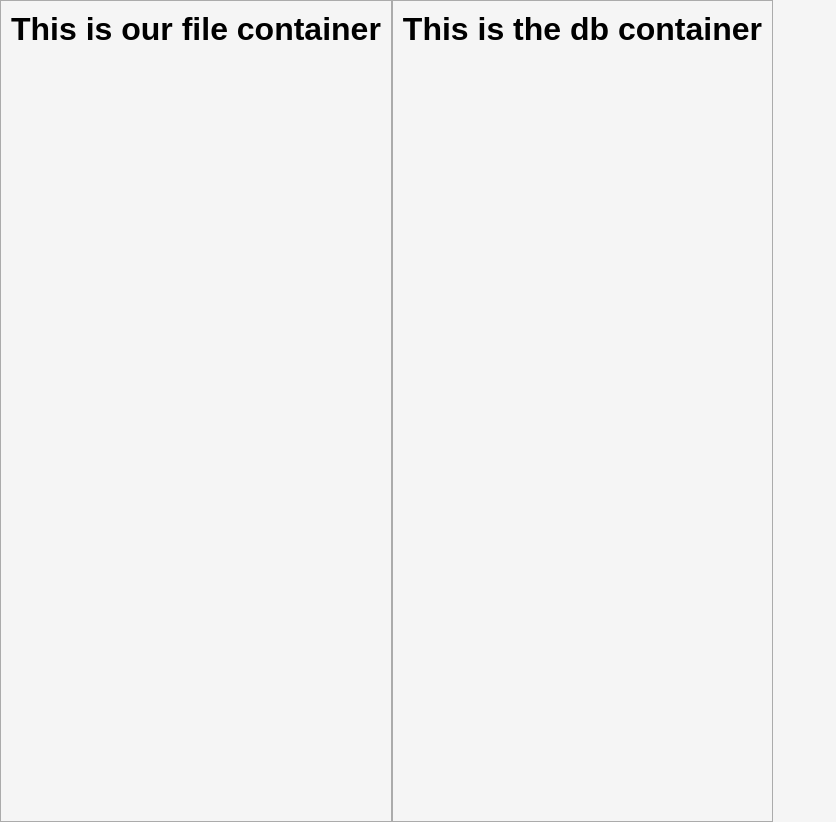
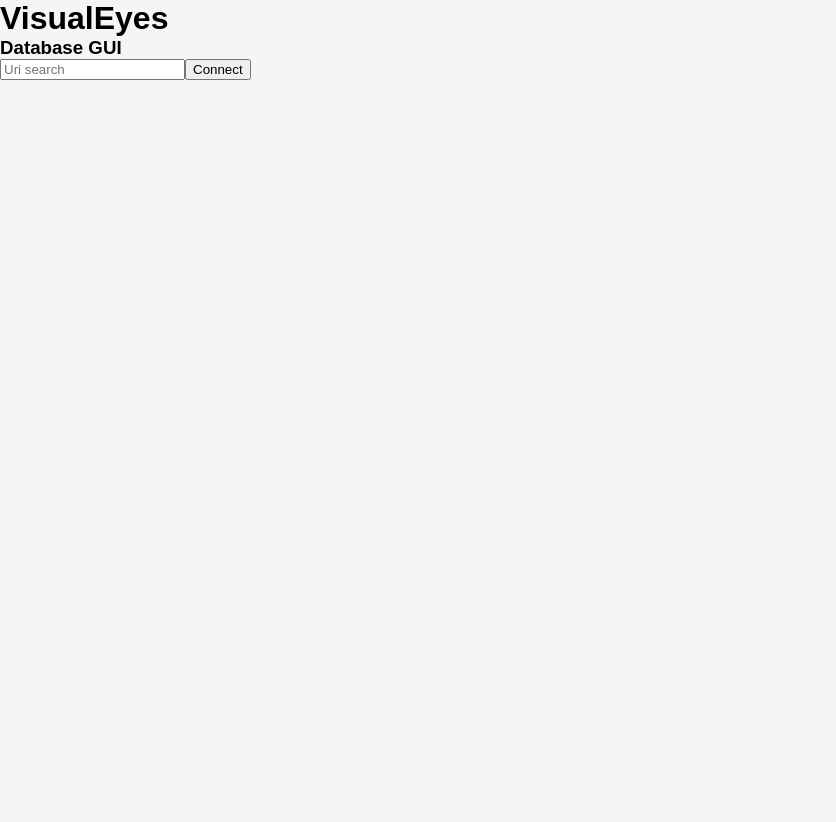
Before and after one commit to Toe-Shoes/visualizeyes, a React app: page / in a window 1280 px wide. Shown: the whole page, without its empty margins (0-836 px from the left). After the commit the page ends 800 px from the top, so only its background shows below. Built offline with nearby package versions, Linux system fonts and the light colour scheme.

Commit message:
setURL action and reducer, SearchBar and Form component, LandingPage and Maintainer component, created

```diff
--- a/client/App.jsx
+++ b/client/App.jsx
@@ -1,19 +1,39 @@
 import React, { Component } from 'react';
-import FileContainer from './containers/FileContainer.jsx';
-import DatabaseContainer from './containers/DatabaseContainer.jsx';
+// import FileContainer from './containers/FileContainer.jsx';
+// import DatabaseContainer from './containers/DatabaseContainer.jsx';
+import MainContainer from './containers/MainContainer.jsx';
+import LandingPage from './containers/LandingPage.jsx';
+
+
+
+const mapStateToProps = store => ({
+  connection: store.database.connection
+});
+
+const mapDispatchToProps = dispatch => ({
+
+});
+
+
 
 class App extends Component {
   constructor(props) {
     super(props);
   }
 
+
   render() {
     return (
       <div id="container">
-        <FileContainer />
-        <DatabaseContainer />
+        <div>
+          {this.props.connected === true ? (
+            <MainContainer />
+          ) : (
+            <LandingPage />
+          )}
+        </div>
       </div>
-    )
+    );
   }
 }
 
--- a/client/actions/actions.js
+++ b/client/actions/actions.js
@@ -4,5 +4,10 @@
 
 export const getDb = (url) => ({
   type: types.actionTypes.GET_DB,
-  payload: urls
+  payload: url
 });
+
+export const setUrl = (url) => ({
+  type: types.actionTypes.SET_URL,
+  payload: url
+})
--- /dev/null
+++ b/client/components/SearchBar.jsx
@@ -0,0 +1,18 @@
+import React, { Component } from 'react';
+import { connect } from 'react-redux';
+
+const SearchBar = (props) => {
+  return (
+    <form>
+    <input
+      placeholder="Uri search"
+      onChange={(e) => {
+        props.setUrl(e.target.value);
+      }}
+    />
+    <button> Connect </button>
+    </form>
+  );
+}
+
+export default SearchBar;
--- a/client/constants/actionTypes.js
+++ b/client/constants/actionTypes.js
@@ -3,5 +3,6 @@
 
 export const actionTypes = {
   //* This action will be used when the user wants to connect their db to our application
-  GET_DB: 'GET_DB'
+  GET_DB: 'GET_DB',
+  SET_URL: 'SET_URL'
 };
--- a/client/containers/FileContainer.jsx
+++ b/client/containers/FileContainer.jsx
@@ -14,6 +14,7 @@
     super(props);
   }
 
+
   render() {
     return (
       <div id="file-container">
--- /dev/null
+++ b/client/containers/LandingPage.jsx
@@ -0,0 +1,33 @@
+import React, { Component } from 'react';
+import { connect } from 'react-redux';
+import SearchBar from '../components/SearchBar.jsx';
+import * as actions from '../actions/actions';
+
+const mapStateToProps = store => ({
+
+});
+
+const mapDispatchToProps = dispatch => ({
+  setUrl: (url) => {
+    dispatch(actions.setUrl(url))
+  }
+});
+
+class LandingPage extends Component {
+  constructor(props) {
+    super(props);
+  }
+  render() {
+    return(
+      <div>
+        <h1> VisualEyes </h1>
+        <h3> Database GUI </h3>
+        <SearchBar
+          setUrl = {this.props.setUrl}
+        />
+      </div>
+    );
+  }
+}
+
+export default connect(mapStateToProps, mapDispatchToProps)(LandingPage);
--- /dev/null
+++ b/client/containers/MainContainer.jsx
@@ -0,0 +1,14 @@
+import React, { Component } from 'react';
+import FileContainer from './FileContainer.jsx';
+import DatabaseContainer from './DatabaseContainer.jsx';
+
+const MainContainer = (props) => {
+  return(
+    <div>
+    <FileContainer />
+    <DatabaseContainer />
+    </div>
+  );
+}
+
+export default MainContainer;
--- a/client/reducers/databaseReducer.js
+++ b/client/reducers/databaseReducer.js
@@ -3,16 +3,31 @@
 
 const initalState = {
   url: '',
-  database: []
+  database: {},
+  connection: false,
 };
 
 const databaseReducer = (state = initalState, action) => {
+
   switch (action.type) {
-    case types.actionTypes.GET_DB : {
-      //This is where our logic to get our DB
-      console.log('We"re getting our database');
+
+    // case types.GET_DB:{
+    //   fetch(`{state.url}`)
+    // },
+
+    case types.actionTypes.SET_URL:{
+      let url = action.payload;
+      return {
+        ...state,
+        url,
+      };
     }
+
+
+
+    default:
+      return state;
   }
-}
+};
 
 export default databaseReducer;
--- a/package.json
+++ b/package.json
@@ -20,6 +20,7 @@
   },
   "homepage": "https://github.com/VisualEyez-DB/visualizeyes#readme",
   "dependencies": {
+    "babel-preset-stage-2": "^6.24.1",
     "body-parser": "^1.18.3",
     "css-loader": "^1.0.0",
     "express": "^4.16.4",
--- a/webpack.config.js
+++ b/webpack.config.js
@@ -17,7 +17,7 @@
           {
             loader: 'babel-loader',
             options: {
-              presets: ['react', 'babel-preset-env', 'es2015']
+              presets: ['react', 'babel-preset-env', 'es2015', 'stage-2']
             },
           }
         ]
```
Also changed, not shown: client/components/UrlForm.jsx (added, +32 -0 lines), client/reducers/index.js (added, +8 -0 lines), 2 other files (tests, documents, lock files or other folders).
